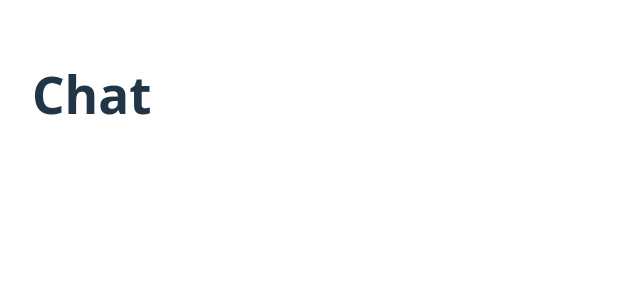
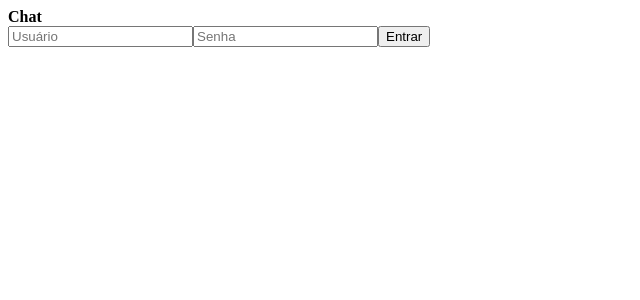
Before and after one commit to Diego-Moreira8/chat-frontend, a React (Vite) app: page / in a window 1280 px wide. Shown: the top 300 px of the page, without its empty margins (0-640 px from the left). Built offline with nearby package versions, Linux system fonts and the light colour scheme.

Commit message:
feat: login e logout

```diff
--- a/src/App.tsx
+++ b/src/App.tsx
@@ -1,7 +1,19 @@
+import { useContext } from "react";
+import { LoginForm } from "./components/LoginForm";
+import { Nav } from "./components/Nav";
+import { UserContext } from "./components/UserContext";
+
 function App() {
+  const userContext = useContext(UserContext);
+  if (!userContext) {
+    throw new Error("UserContext must be used within UserProvider");
+  }
+  const { userData } = userContext;
+
   return (
     <>
-      <h1>Chat</h1>
+      <Nav />
+      {!userData && <LoginForm />}
     </>
   );
 }
--- /dev/null
+++ b/src/components/LoginForm.tsx
@@ -0,0 +1,44 @@
+import { useContext, useState } from "react";
+import { UserContext } from "./UserContext";
+
+function LoginForm() {
+  const userContext = useContext(UserContext);
+  if (!userContext) {
+    throw new Error("UserContext must be used within UserProvider");
+  }
+  const { handleLogin } = userContext;
+
+  const [username, setUsername] = useState("");
+  const [password, setPassword] = useState("");
+
+  return (
+    <form
+      onSubmit={(e) => {
+        e.preventDefault();
+        handleLogin(username, password);
+      }}
+    >
+      <input
+        type="text"
+        name="username"
+        id="username"
+        placeholder="Usuário"
+        value={username}
+        onChange={(e) => setUsername(e.target.value)}
+      />
+
+      <input
+        type="password"
+        name="password"
+        id="password"
+        placeholder="Senha"
+        value={password}
+        onChange={(e) => setPassword(e.target.value)}
+      />
+
+      <button type="submit">Entrar</button>
+    </form>
+  );
+}
+
+export { LoginForm };
--- /dev/null
+++ b/src/components/Nav.tsx
@@ -0,0 +1,24 @@
+import { useContext } from "react";
+import { UserContext } from "./UserContext";
+
+function Nav() {
+  const userContext = useContext(UserContext);
+  if (!userContext) {
+    throw new Error("UserContext must be used within UserProvider");
+  }
+  const { userData, handleLogOut } = userContext;
+
+  return (
+    <header>
+      <b>Chat</b>
+
+      {userData && (
+        <button onClick={handleLogOut} type="button">
+          Sair
+        </button>
+      )}
+    </header>
+  );
+}
+
+export { Nav };
--- /dev/null
+++ b/src/components/UserContext.tsx
@@ -0,0 +1,81 @@
+import { createContext, useEffect, useState, type ReactNode } from "react";
+import { appFetch } from "../utils/appFetch";
+
+interface User {
+  username: string;
+  name: string;
+  role: "ADMIN" | "USER";
+}
+
+function useUser() {
+  const [userData, setUserData] = useState<User | null>(null);
+
+  useEffect(() => {
+    checkAuthentication();
+  }, []);
+
+  async function checkAuthentication() {
+    try {
+      const tokenStored = localStorage.getItem("accessToken");
+      if (!tokenStored) return handleLogOut();
+
+      const response = await appFetch("/users/me", {
+        accessToken: tokenStored,
+      });
+
+      if (response.status === 401) return handleLogOut();
+
+      if (!response.ok) throw new Error("Failed to authenticate");
+
+      const userData: User = await response.json();
+
+      setUserData(userData);
+    } catch (error) {
+      console.error(error);
+    }
+  }
+
+  async function handleLogin(username: string, password: string) {
+    try {
+      const response = await appFetch("/users/login", {
+        method: "POST",
+        body: {
+          username,
+          password,
+        },
+      });
+
+      if (!response.ok) throw new Error("Error at login");
+
+      const data = await response.json();
+
+      const token = data.token;
+
+      localStorage.setItem("accessToken", token);
+
+      await checkAuthentication();
+    } catch (error) {
+      console.error(error);
+    }
+  }
+
+  function handleLogOut() {
+    localStorage.removeItem("accessToken");
+    setUserData(null);
+  }
+
+  return { userData, handleLogin, handleLogOut };
+}
+
+const UserContext = createContext<ReturnType<typeof useUser> | null>(null);
+
+function UserProvider({ children }: { children: ReactNode }) {
+  const { userData, handleLogin, handleLogOut } = useUser();
+  return (
+    <UserContext value={{ userData, handleLogin, handleLogOut }}>
+      {children}
+    </UserContext>
+  );
+}
+
+export { UserContext, UserProvider };
--- a/src/index.css
+++ /dev/null
@@ -1,67 +0,0 @@
-:root {
-  font-family: system-ui, Avenir, Helvetica, Arial, sans-serif;
-  line-height: 1.5;
-
-  color-scheme: light dark;
-  color: rgba(255, 255, 255, 0.87);
-  background-color: #242424;
-
-  font-synthesis: none;
-  text-rendering: optimizeLegibility;
-  -webkit-font-smoothing: antialiased;
-  -moz-osx-font-smoothing: grayscale;
-}
-
-a {
-  font-weight: 500;
-  color: #646cff;
-  text-decoration: inherit;
-}
-a:hover {
-  color: #535bf2;
-}
-
-body {
-  margin: 0;
-  padding: 2rem;
-  display: flex;
-  min-width: 320px;
-  min-height: 100vh;
-}
-
-h1 {
-  font-size: 3.2em;
-  line-height: 1.1;
-}
-
-button {
-  border-radius: 8px;
-  border: 1px solid transparent;
-  padding: 0.6em 1.2em;
-  font-size: 1em;
-  font-weight: 500;
-  font-family: inherit;
-  background-color: #1a1a1a;
-  cursor: pointer;
-  transition: border-color 0.25s;
-}
-button:hover {
-  border-color: #646cff;
-}
-button:focus,
-button:focus-visible {
-  outline: 4px auto -webkit-focus-ring-color;
-}
-
-@media (prefers-color-scheme: light) {
-  :root {
-    color: #213547;
-    background-color: #ffffff;
-  }
-  a:hover {
-    color: #747bff;
-  }
-  button {
-    background-color: #f9f9f9;
-  }
-}
--- a/src/main.tsx
+++ b/src/main.tsx
@@ -1,10 +1,12 @@
 import { StrictMode } from "react";
 import { createRoot } from "react-dom/client";
-import "./index.css";
 import { App } from "./App.tsx";
+import { UserProvider } from "./components/UserContext.tsx";
 
 createRoot(document.getElementById("root")!).render(
   <StrictMode>
-    <App />
+    <UserProvider>
+      <App />
+    </UserProvider>
   </StrictMode>
 );
--- /dev/null
+++ b/src/utils/appFetch.ts
@@ -0,0 +1,23 @@
+type AppFetchOptions = {
+  method?: "GET" | "POST";
+  body?: object;
+  accessToken?: string;
+};
+
+async function appFetch(uri: string, options: AppFetchOptions = {}) {
+  const { method = "GET", body, accessToken } = options;
+  const BACKEND_HOSTNAME = import.meta.env.VITE_BACKEND_HOSTNAME;
+
+  const response = await fetch(`${BACKEND_HOSTNAME}${uri}`, {
+    method,
+    headers: {
+      ...(accessToken && { Authorization: accessToken }),
+      "Content-Type": "application/json",
+    },
+    ...(body && { body: JSON.stringify(body) }),
+  });
+
+  return response;
+}
+
+export { appFetch };
```
Also changed, not shown: 1 other file (tests, documents, lock files or other folders).
